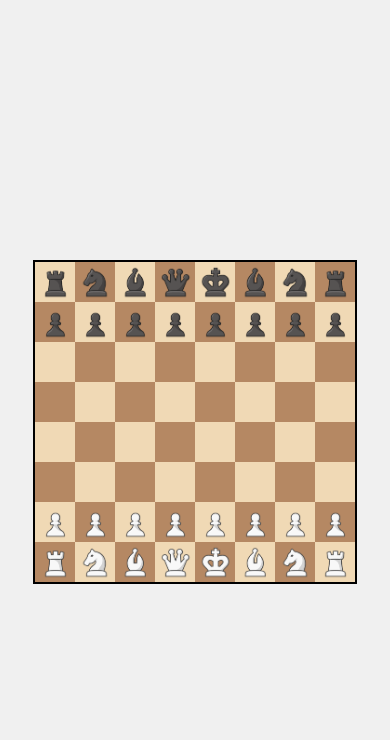
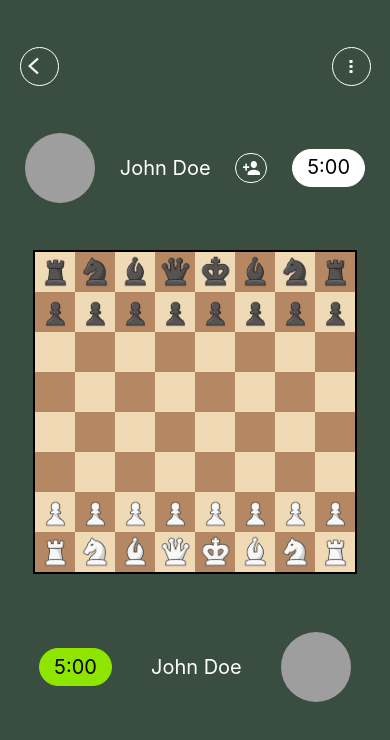
Before and after one commit to mnnlr/Chess_Vision_App_Client, a React Native app: screen /Game in a window 390 px wide. Shown: the top 740 px of the page. Built offline with nearby package versions, Linux system fonts and the light colour scheme; grey boxes are pictures that could not be loaded.

Commit message:
ChessGame Screen

```diff
--- a/screens/ChessGame.js
+++ b/screens/ChessGame.js
@@ -1,13 +1,15 @@
 import React, { useState, useEffect } from 'react';
 import { Chess } from 'chess.js';
-import { View, TouchableOpacity, StyleSheet, Alert, Image } from 'react-native';
-
+import { View, StyleSheet, Alert, Image, Dimensions, Pressable, ImageBackground, Text } from 'react-native';
+import { useNavigation } from '@react-navigation/native';
+const { width, height } = Dimensions.get('window');
 const ChessGame = () => {
   const [game, setGame] = useState(new Chess());
   const [board, setBoard] = useState(generateInitialBoard());
   const [highlightedSquares, setHighlightedSquares] = useState([]);
   const [selectedSquare, setSelectedSquare] = useState(null);
   const [turn, setTurn] = useState('w');
+  const navigation = useNavigation();
 
   useEffect(() => {
     updateBoard();
@@ -109,7 +111,7 @@ const ChessGame = () => {
     const isSelected = selectedSquare === square;
 
     return (
-      <TouchableOpacity
+      <Pressable
         key={`${row}-${col}`}
         style={[
           styles.square,
@@ -120,11 +122,36 @@ const ChessGame = () => {
         onPress={() => handlePressSquare(row, col)}
       >
         {renderPiece(piece)}
-      </TouchableOpacity>
+      </Pressable>
     );
   };
 
+  const handleArrow = () => {
+    navigation.navigate('Home')
+  }
+
+
   return (
+    <ImageBackground style={styles.backgroundContainer}>
+      <View style={styles.arrowContainer}>
+        <Pressable style={styles.arrowCircle} onPress={handleArrow}>
+          <Image source={require('../assets/Arrowback.png')} style={styles.arrowIcon} />
+        </Pressable>
+        <Pressable style={styles.menuCircle} >
+          <Image source={require('../assets/Menu Vertical.png')} style={styles.menuIcon} />
+        </Pressable>
+      </View>
+      <View style={styles.personContainer}>
+        <Image source={require('../assets/ProfilePic.jpeg')} style={styles.profilePic} />
+        <Text style={styles.personName}>John Doe</Text>
+        <View style={styles.circle}>
+          <Image source={require('../assets/addProfileIcon.png')} style={styles.addProfileIcon} />
+        </View>
+        <View style={styles.buttonContainer}>
+          <Text style={styles.timer}>5:00</Text>
+        </View>
+      </View>
+
       <View style={styles.container}>
         <View style={styles.board}>
           {board.map((row, rowIndex) => (
@@ -134,15 +161,25 @@ const ChessGame = () => {
           ))}
         </View>
       </View>
+
+      <View style={styles.secondPersonContainer}>
+        <View style={styles.secondButtonContainer}>
+          <Text style={styles.timer}>5:00</Text>
+        </View>
+        <Text style={styles.personName}>John Doe</Text>
+        <Image source={require('../assets/ProfilePic.jpeg')} style={styles.profilePic} />
+      </View>
+
+    </ImageBackground>
   );
 };
 
 const styles = StyleSheet.create({
   container: {
-    flex: 1,
+    // flex: 1,
     justifyContent: 'center',
     alignItems: 'center',
-    backgroundColor: '#f0f0f0',
+    // backgroundColor: '#5a6456',
   },
   board: {
     flexDirection: 'column',
@@ -169,6 +206,118 @@ const styles = StyleSheet.create({
     height: 35,
     resizeMode: 'contain',
   },
+
+  arrowContainer: {
+    flexDirection: 'row',
+    alignItems: 'center',
+    justifyContent: 'space-between',
+    paddingHorizontal: '5%',
+    padding: '12%'
+  },
+  arrowCircle: {
+    width: width * 0.1,
+    height: width * 0.1,
+    borderRadius: (width * 0.1) / 2,
+    marginRight: '5%',
+    justifyContent: 'center',
+    alignItems: 'center',
+    borderWidth: 1,
+    borderColor: '#fff',
+  },
+  arrowIcon: {
+    width: '60%',
+    height: '60%',
+    resizeMode: 'contain',
+  },
+  menuCircle: {
+    marginLeft: '35%',
+    width: width * 0.1,
+    height: width * 0.1,
+    borderRadius: (width * 0.1) / 2,
+    justifyContent: 'center',
+    alignItems: 'center',
+    borderWidth: 1,
+    borderColor: '#fff',
+  },
+  menuIcon: {
+    width: width * 0.045,
+    height: width * 0.045,
+    tintColor: '#fff',
+  },
+
+  backgroundContainer: {
+    flex: 1,
+    backgroundColor: '#3a4d41'
+  },
+
+  personContainer: {
+    flexDirection: 'row',
+    alignItems: 'center',
+    justifyContent: 'space-evenly',
+    marginBottom: '12%'
+  },
+  profilePic: {
+    width: width * 0.18,
+    height: width * 0.18,
+    borderRadius: width * 0.10,
+  },
+  personName: {
+    fontSize: 20,
+    fontWeight: '400',
+    lineHeight: 26,
+    color: '#fff',
+    textAlign: 'center',
+  },
+  circle: {
+    width: 32,
+    height: 30,
+    borderRadius: 25,
+    borderWidth: 1,
+    borderColor: '#fff',
+    alignItems: 'center',
+    justifyContent: 'center'
+  },
+  addProfileIcon: {
+    width: 17,
+    height: 14,
+  },
+  buttonContainer: {
+    width: 73,
+    height: 38,
+    borderRadius: 29,
+    borderWidth: 1,
+    borderColor: '#fff',
+    backgroundColor: '#fff',
+    alignItems: 'center',
+    justifyContent: 'center'
+  },
+  timer: {
+    fontSize: 20,
+    fontWeight: '400',
+    lineHeight: 23,
+    color: '#000'
+  },
+
+  secondPersonContainer: {
+    flexDirection: 'row',
+    alignItems: 'center',
+    justifyContent: 'space-evenly',
+    marginTop: '15%'
+  },
+  secondButtonContainer: {
+    width: 73,
+    height: 38,
+    borderRadius: 29,
+    borderWidth: 1,
+    borderColor: '#8EE500',
+    backgroundColor: '#8EE500',
+    alignItems: 'center',
+    justifyContent: 'center'
+  }
+
+
+
+
 });
 
 export default ChessGame;
--- a/screens/Login.js
+++ b/screens/Login.js
@@ -1,4 +1,4 @@
-import { StyleSheet, Text, View, TouchableOpacity, Pressable, Image } from 'react-native';
+import { StyleSheet, Text, View, TouchableOpacity, Pressable, Image, KeyboardAvoidingView, ScrollView ,Platform, TouchableWithoutFeedback, Keyboard} from 'react-native';
 import React, { useEffect, useState } from 'react';
 import WaveInput from '../componenet/WaveInput';
 import { useNavigation } from '@react-navigation/native';
@@ -6,22 +6,28 @@ const Login = () => {
   const navigation = useNavigation();
   const [email, setEmail] = useState('');
   const [password, setPassword] = useState('');
-  const[isButtonEnabled,setIsButtonEnabled] =useState(false);
+  const [isButtonEnabled, setIsButtonEnabled] = useState(false);
 
 
-  useEffect(()=>{
-    if(validateEmail(email) && password.length >=6){
+  useEffect(() => {
+    if (validateEmail(email) && password.length >= 6) {
       setIsButtonEnabled(true);
     } else {
       setIsButtonEnabled(false);
     }
-  },[email,password]);
+  }, [email, password]);
 
-  const validateEmail = (email) =>{
+  const validateEmail = (email) => {
     const re = /^[^\s@]+@[^\s@]+\.[^\s@]+$/;
     return re.test(String(email).toLowerCase());
   };
   return (
+    <KeyboardAvoidingView
+      style={{ flex: 1 }}
+      behavior={Platform.OS === 'ios' ? 'padding' : 'height'}
+      keyboardVerticalOffset={Platform.OS === 'ios' ? 100 : 0} >
+        <TouchableWithoutFeedback onPress={Keyboard.dismiss}>
+      <ScrollView contentContainerStyle={{ flexGrow: 1 }}>
         <View style={styles.container}>
           <View style={styles.gradientContainer}>
             <View style={styles.gradientCircle} />
@@ -32,8 +38,8 @@ const Login = () => {
             <Text style={styles.text}>Login to your Account</Text>
             <View style={styles.inputContainer}>
 
-          <WaveInput label="Email" value={email} onChangeText={setEmail}/>
-          <WaveInput label="Password" value={password} onChangeText={setPassword}/>
+              <WaveInput label="Email" value={email} onChangeText={setEmail} />
+              <WaveInput label="Password" value={password} onChangeText={setPassword} />
             </View>
             <Pressable
               onPress={() => navigation.navigate('Home')}
@@ -47,6 +53,9 @@ const Login = () => {
             </Pressable>
           </View>
         </View>
+      </ScrollView>
+      </TouchableWithoutFeedback>
+    </KeyboardAvoidingView>
   );
 };
 
```
Lines whose indentation alone changed are shown as unchanged.
